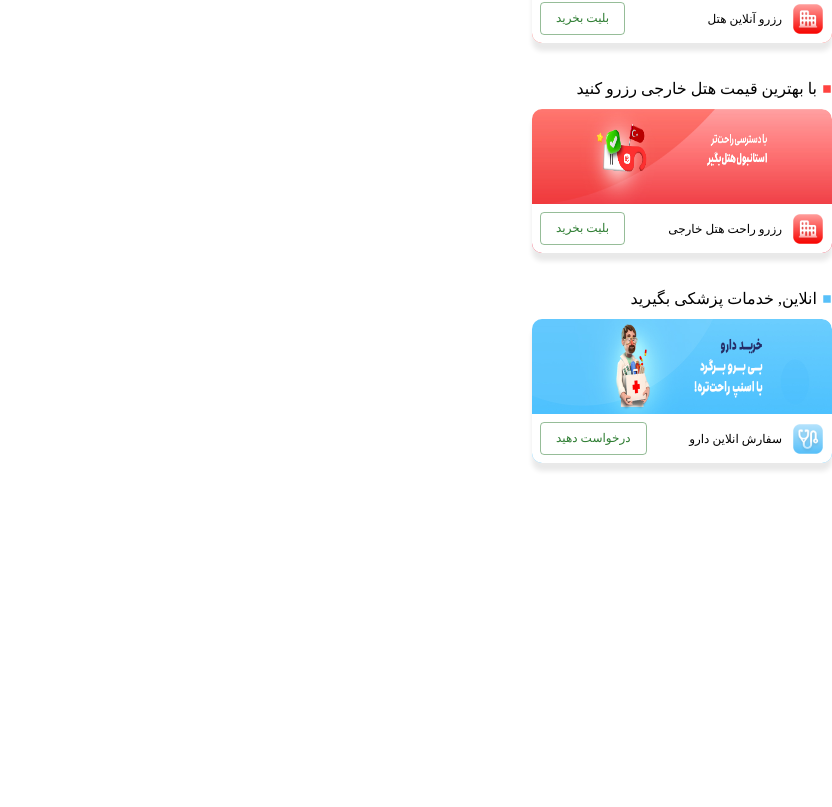
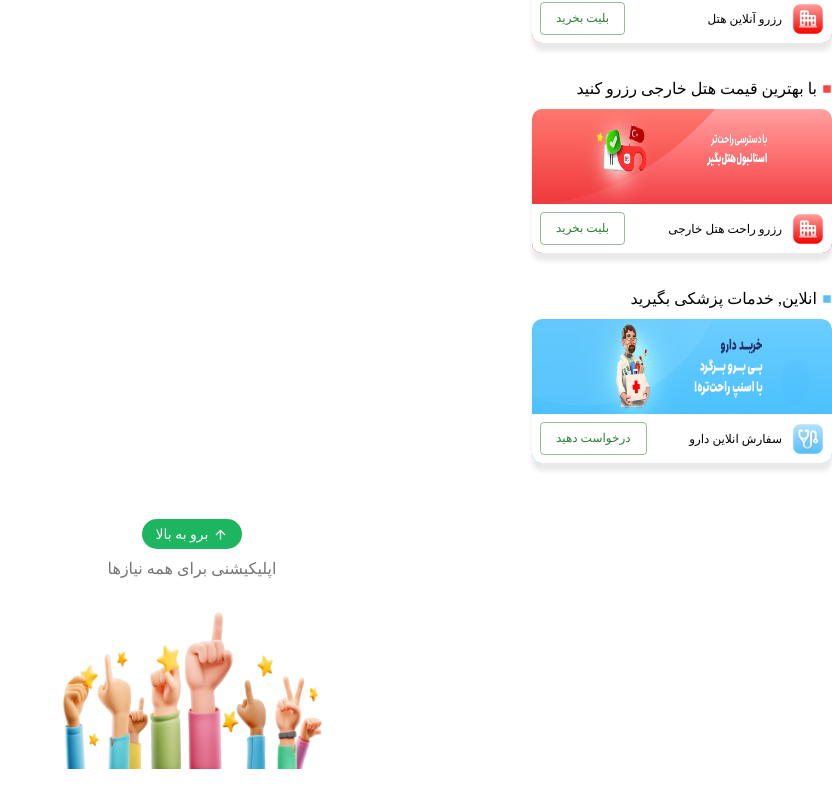
Before and after one commit to ms-moradi/snapp, a React (Create React App) app: page / in a window 1280 px wide. Shown: the part 2458-3265 px from the top of the page, without its empty margins (448-1280 px from the left). Before the commit the page ends 2947 px from the top, so only its background shows below. Built offline with nearby package versions, Linux system fonts and the light colour scheme.

Commit message:
add footer component

```diff
--- a/src/pages/home/home.jsx
+++ b/src/pages/home/home.jsx
@@ -4,6 +4,7 @@ import ServiceMenu from '../../components/serviceMenu/servicesMenu';
 import AdvertiseSwiper from '../../components/swiper/swiper';
 import ContainerSwiper from '../../components/containerSwiper/containerSwiper';
 import Banner from '../../components/banner/banner';
+import Footer from '../../components/footer/footer';
 
 import { Food } from '../../database/dataSwiper';
 import { Trip } from '../../database/dataSwiper';
@@ -37,6 +38,7 @@ const Home =()=>{
                 <ContainerSwiper header={'با بهترین قیمت پرواز خارجی بخرید'} database={Trip} titleBtn={'بلیت بخرید'} bgColor={'#ff4340'}/>
                 <ContainerSwiper header={'با بهترین قیمت هتل خارجی رزرو کنید'} database={Hotel} titleBtn={'بلیت بخرید'} bgColor={'#ff4340'}/>
                 <ContainerSwiper header={'انلاین, خدمات پزشکی بگیرید'} database={Doctor} titleBtn={'درخواست دهید'} bgColor={'#58C0F9'}/>
+                <Footer/>
             </main>
 
         </>
```
